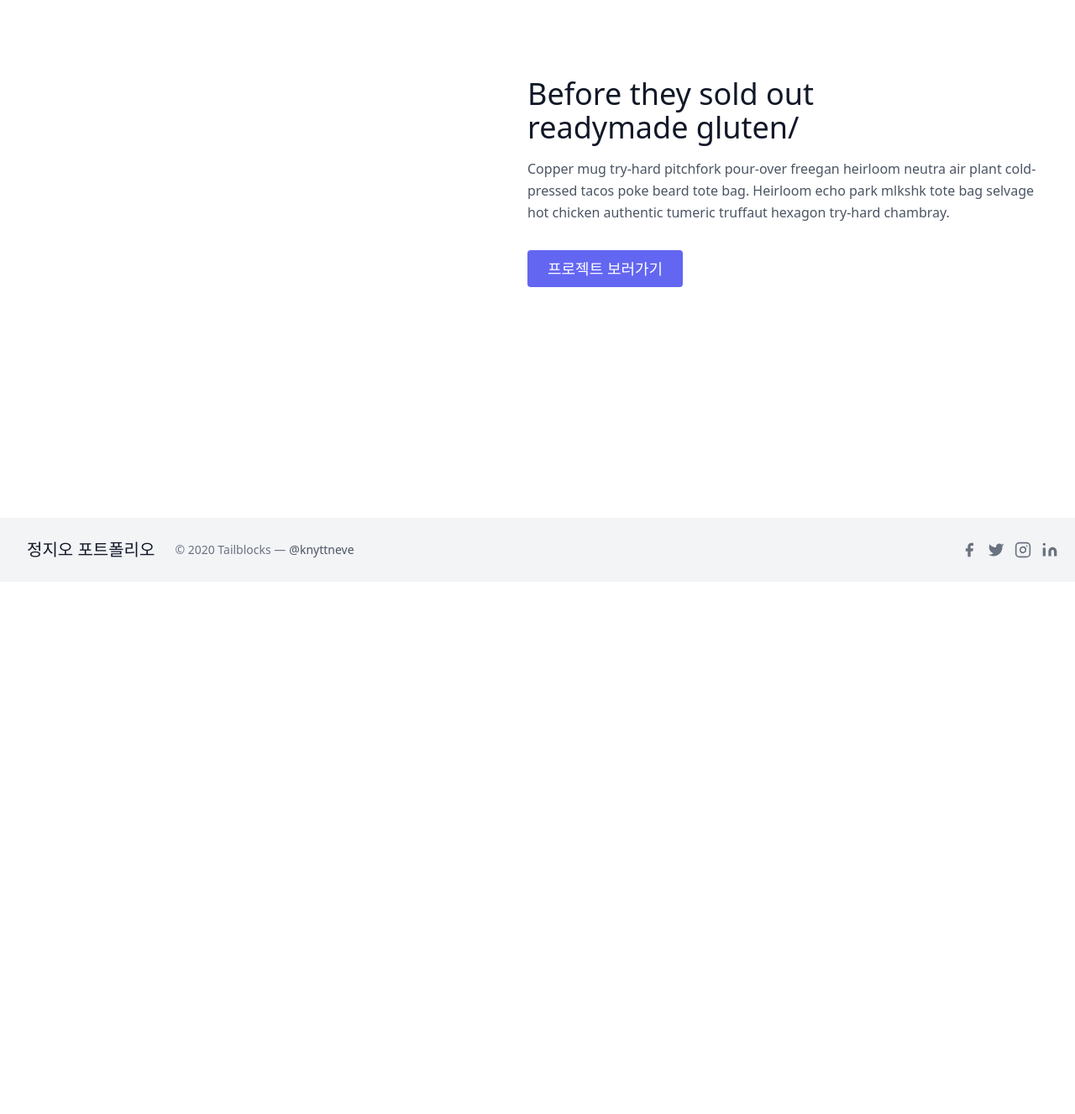
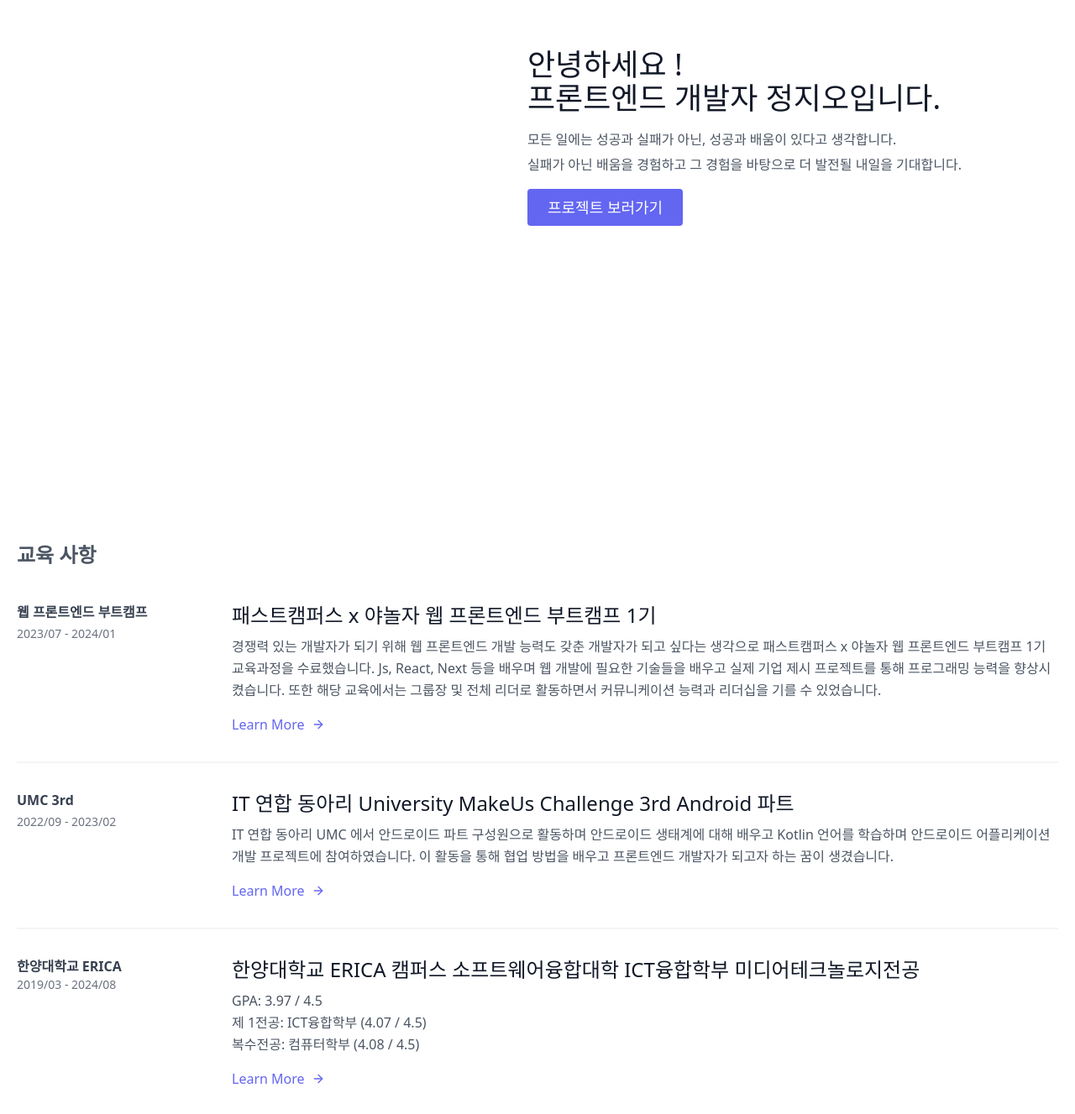
Before and after one commit to jiohjung98/MyPortfolio, a Next.js app: page / in a window 1280 px wide. Shown: the part 263-1590 px from the top of the page at 84% size. Before the commit the page ends 956 px from the top, so only its background shows below. Built offline with nearby package versions, Linux system fonts and the light colour scheme.

Commit message:
design: 홈페이지 레이아웃 구성

```diff
--- a/pages/index.js
+++ b/pages/index.js
@@ -7,26 +7,84 @@ const inter = Inter({ subsets: ["latin"] });
 
 export default function Home() {
   return (
-    <Layout classNameName="container">
+    <Layout className="container">
       <Head>
         <title>포트폴리오</title>
       </Head>
-      <section className="flex min-h-screen flex-col items-center justify-center text-gray-600 body-font">
-        <div className="container mx-auto flex px-5 py-24 md:flex-row flex-col items-center">
+      <section className="flex-col items-center justify-center text-gray-600 body-font">
+        <div className="container mx-auto flex px-5 py-60 md:flex-row flex-col items-center">
           <div className="lg:max-w-lg lg:w-full md:w-1/2 w-5/6 mb-10 md:mb-0">
             {/* <img className="object-cover object-center rounded" alt="hero" src="https://dummyimage.com/720x600"> */}
           </div>
           <div className="lg:flex-grow md:w-1/2 lg:pl-24 md:pl-16 flex flex-col md:items-start md:text-left items-center text-center">
-            <h1 className="title-font sm:text-4xl text-3xl mb-4 font-medium text-gray-900">Before they sold out
-              <br className="hidden lg:inline-block"/>readymade gluten/
+            <h1 className="title-font sm:text-4xl text-3xl mb-4 font-medium text-gray-900">안녕하세요 !
+              <br className="hidden lg:inline-block"/>프론트엔드 개발자 정지오입니다.
             </h1>
-            <p className="mb-8 leading-relaxed">Copper mug try-hard pitchfork pour-over freegan heirloom neutra air plant cold-pressed tacos poke beard tote bag. Heirloom echo park mlkshk tote bag selvage hot chicken authentic tumeric truffaut hexagon try-hard chambray.</p>
+            <p className="mb-1 leading-relaxed">모든 일에는 성공과 실패가 아닌, 성공과 배움이 있다고 생각합니다.</p>
+            <p className="mb-4 leading-relaxed">실패가 아닌 배움을 경험하고 그 경험을 바탕으로 더 발전될 내일을 기대합니다.</p>
             <div className="flex justify-center">
               <button className="inline-flex text-white bg-indigo-500 border-0 py-2 px-6 focus:outline-none hover:bg-indigo-600 rounded text-lg">프로젝트 보러가기</button>
             </div>
           </div>
         </div>
       </section>
+      <section className="text-gray-600 body-font overflow-hidden">
+      <div className="container px-5 py-24 mx-auto">
+        <h1 className="text-black-900 font-bold my-10 text-2xl">교육 사항</h1>
+        <div className="-my-8 divide-y-2 divide-gray-100">
+          <div className="py-8 flex flex-wrap md:flex-nowrap">
+            <div className="md:w-64 md:mb-0 mb-6 flex-shrink-0 flex flex-col">
+              <span className="font-semibold title-font text-gray-700">웹 프론트엔드 부트캠프</span>
+              <span className="mt-1 text-gray-500 text-sm">2023/07 - 2024/01</span>
+            </div>
+            <div className="md:flex-grow">
+              <h2 className="text-2xl font-medium text-gray-900 title-font mb-2">패스트캠퍼스 x 야놀자 웹 프론트엔드 부트캠프 1기</h2>
+              <p className="leading-relaxed">경쟁력 있는 개발자가 되기 위해 웹 프론트엔드 개발 능력도 갖춘 개발자가 되고 싶다는 생각으로 패스트캠퍼스 x 야놀자 웹 프론트엔드 부트캠프 1기 교육과정을 수료했습니다. Js, React, Next 등을 배우며 웹 개발에 필요한 기술들을 배우고 실제 기업 제시 프로젝트를 통해 프로그래밍 능력을 향상시켰습니다. 또한 해당 교육에서는 그룹장 및 전체 리더로 활동하면서 커뮤니케이션 능력과 리더십을 기를 수 있었습니다.</p>
+              <a className="text-indigo-500 inline-flex items-center mt-4">Learn More
+                <svg className="w-4 h-4 ml-2" viewBox="0 0 24 24" stroke="currentColor" stroke-width="2" fill="none" stroke-linecap="round" stroke-linejoin="round">
+                  <path d="M5 12h14"></path>
+                  <path d="M12 5l7 7-7 7"></path>
+                </svg>
+              </a>
+            </div>
+          </div>
+          <div className="py-8 flex flex-wrap md:flex-nowrap">
+            <div className="md:w-64 md:mb-0 mb-6 flex-shrink-0 flex flex-col">
+              <span className="font-semibold title-font text-gray-700">UMC 3rd</span>
+              <span className="mt-1 text-gray-500 text-sm">2022/09 - 2023/02</span>
+            </div>
+            <div className="md:flex-grow">
+              <h2 className="text-2xl font-medium text-gray-900 title-font mb-2">IT 연합 동아리 University MakeUs Challenge 3rd Android 파트</h2>
+              <p className="leading-relaxed">IT 연합 동아리 UMC 에서 안드로이드 파트 구성원으로 활동하며 안드로이드 생태계에 대해 배우고 Kotlin 언어를 학습하며 안드로이드 어플리케이션 개발 프로젝트에 참여하였습니다. 이 활동을 통해 협업 방법을 배우고 프론트엔드 개발자가 되고자 하는 꿈이 생겼습니다.</p>
+              <a className="text-indigo-500 inline-flex items-center mt-4">Learn More
+                <svg className="w-4 h-4 ml-2" viewBox="0 0 24 24" stroke="currentColor" stroke-width="2" fill="none" stroke-linecap="round" stroke-linejoin="round">
+                  <path d="M5 12h14"></path>
+                  <path d="M12 5l7 7-7 7"></path>
+                </svg>
+              </a>
+            </div>
+          </div>
+          <div className="py-8 flex flex-wrap md:flex-nowrap">
+            <div className="md:w-64 md:mb-0 mb-6 flex-shrink-0 flex flex-col">
+              <span className="font-semibold title-font text-gray-700">한양대학교 ERICA</span>
+              <span className="text-sm text-gray-500">2019/03 - 2024/08</span>
+            </div>
+            <div className="md:flex-grow">
+              <h2 className="text-2xl font-medium text-gray-900 title-font mb-2">한양대학교 ERICA 캠퍼스 소프트웨어융합대학 ICT융합학부 미디어테크놀로지전공</h2>
+              <p className="leading-relaxed">GPA: 3.97 / 4.5</p>
+              <p className="leading-relaxed">제 1전공: ICT융합학부 (4.07 / 4.5)</p>
+              <p className="leading-relaxed">복수전공: 컴퓨터학부 (4.08 / 4.5)</p>
+              <a className="text-indigo-500 inline-flex items-center mt-4">Learn More
+                <svg className="w-4 h-4 ml-2" viewBox="0 0 24 24" stroke="currentColor" stroke-width="2" fill="none" stroke-linecap="round" stroke-linejoin="round">
+                  <path d="M5 12h14"></path>
+                  <path d="M12 5l7 7-7 7"></path>
+                </svg>
+              </a>
+            </div>
+          </div>
+        </div>
+      </div>
+    </section>
     </Layout>
   )
 };
```
